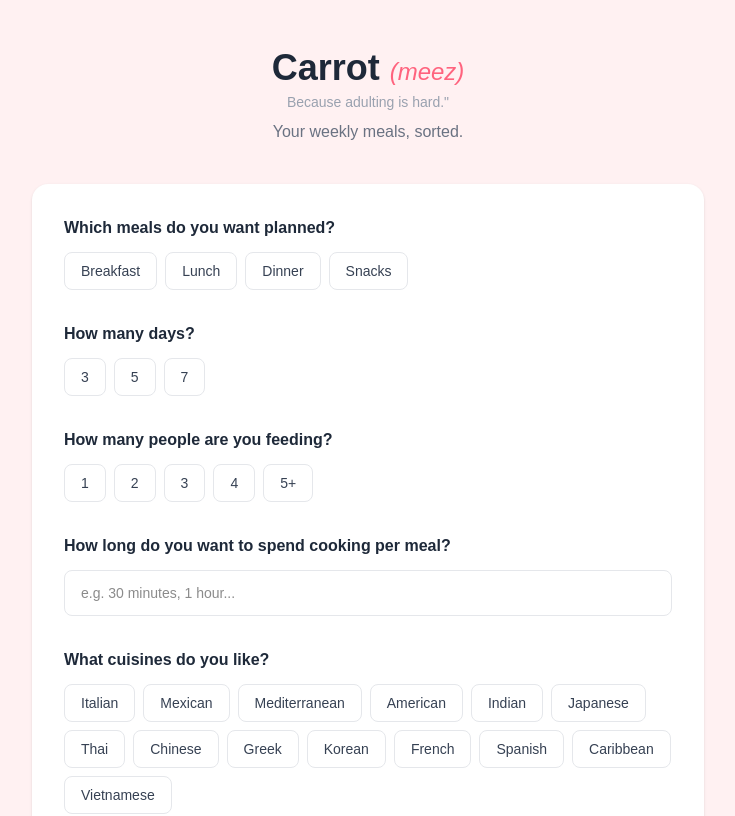
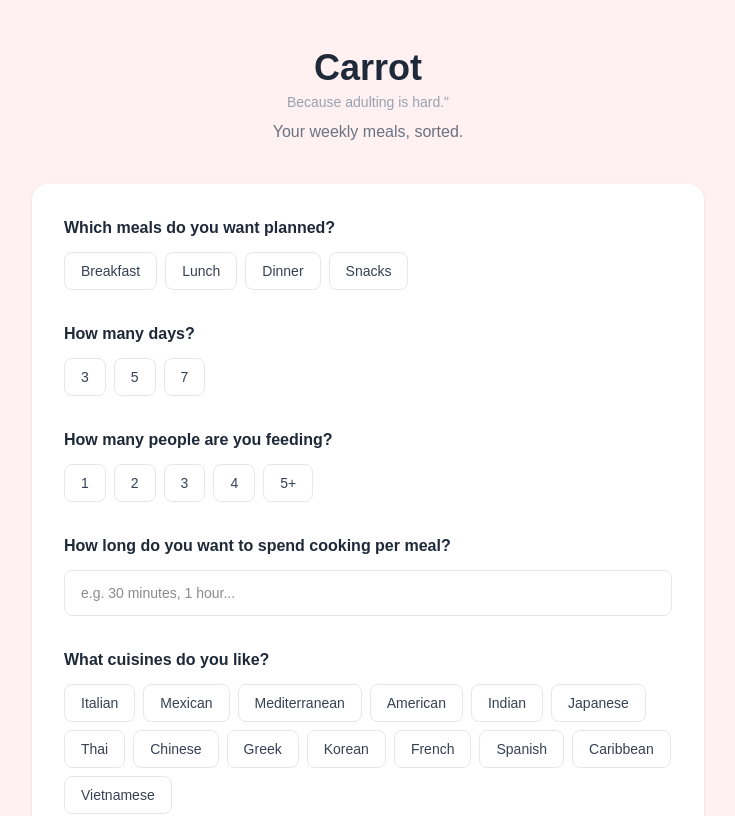
Before and after one commit to aligorfinkel/meal-planner, a Next.js app: page / in a window 1280 px wide. Shown: the top 816 px of the page, without its empty margins (272-1007 px from the left). Built offline with nearby package versions, Linux system fonts and the light colour scheme.

Commit message:
fix branding and formatting

```diff
--- a/app/page.js
+++ b/app/page.js
@@ -116,8 +116,7 @@
       <main className="min-h-screen bg-rose-50 py-12 px-4">
         <div className="max-w-3xl mx-auto">
           <div className="text-center mb-8">
-            <h1 className="text-3xl font-bold text-gray-800">Carrot <span className="text-rose-400 font-normal italic text-xl">(meez)</span></h1>
-          </div>
+          <h1 className="text-3xl font-bold text-gray-800">Carrot</h1>          </div>
           <div className="bg-white rounded-2xl shadow-sm p-8">
             <h2 className="text-2xl font-bold text-gray-800 mb-6">🍽️ Your Meal Plan</h2>
             <div className="whitespace-pre-wrap text-gray-700 leading-relaxed text-sm">
@@ -141,8 +140,7 @@
 
         <div className="text-center mb-10">
           <h1 className="text-4xl font-bold text-gray-800 mb-1">
-            Carrot <span className="text-rose-400 font-normal italic text-2xl">(meez)</span>
-          </h1>
+          Carrot          </h1>
           <p className="text-gray-400 text-sm mt-1">Because adulting is hard."</p>
           <p className="text-gray-500 text-base mt-2">Your weekly meals, sorted.</p>
         </div>
```
